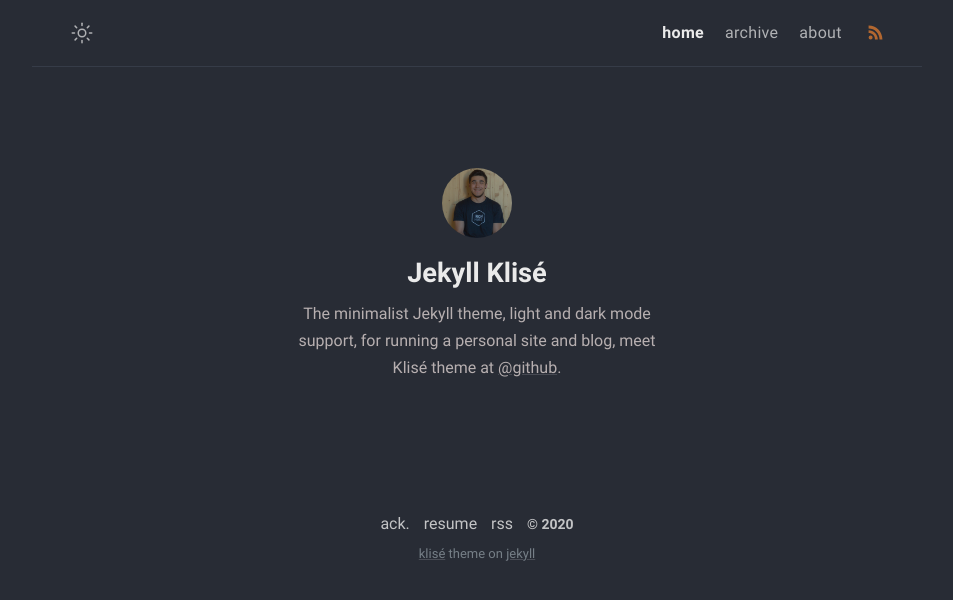
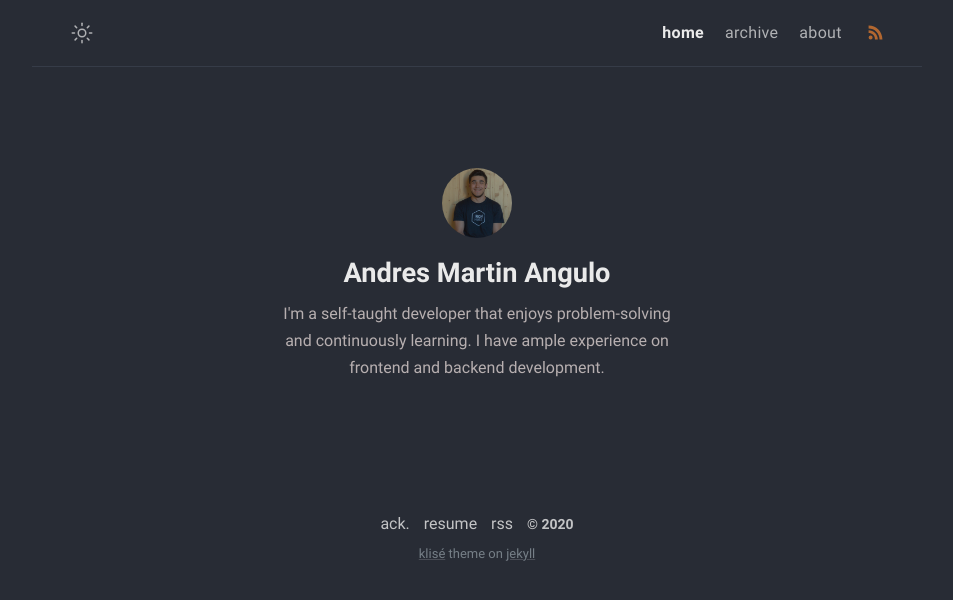
Before and after one commit to MonkeyAndres/MonkeyAndres.github.io, a Jekyll site: the page built from index.md, in a window 1280 px wide. Shown: the top 600 px of the page, without its empty margins (163-1116 px from the left). Built offline with Jekyll 4.4.1, drawn with Linux system fonts in a browser that asks for light colours.

Commit message:
Configure jekyll theme

```diff
--- a/_config.yml
+++ b/_config.yml
@@ -1,31 +1,29 @@
 # Site settings
-title: Klise Theme # site title
+title: MonkeyAndres # site title
 description: >- # site description
-  He's writing in Bahasa about web technology and experience as a journal
-  for documentation things that he learned, meet him <a href="https://github.com/piharpi" target="_blank" rel="noopener">@github</a>.
+  I'm a self-taught developer that enjoys problem-solving and continuously learning. I have ample experience on frontend and backend development.
 lang: en-US # default lang
-timezone: Asia/Jakarta # set your timezone
-image: assets/img/ogp.png # This image used for Open Graph more info https://ogp.me/
-repo: https://github.com/piharpi/jekyll-klise # site repo [optional]
+timezone: Europe/Madrid # set your timezone
+image: # This image used for Open Graph more info https://ogp.me/
+repo: https://github.com/monkeyandres/monkeyandres.github.io # site repo [optional]
 mode: dark # default theme "dark" | "light"
 
 # Profile settings
 author:
-  name: Jekyll Klisé # author name
+  name: Andres Martin Angulo # author name
   bio: >- # tell to the world
-    The minimalist Jekyll theme, light and dark mode support, for running a personal site and blog,
-    meet Klisé theme at <a href="https://github.com/piharpi/jekyll-klise" target="_blank" rel="noopener">@github</a>.
-  username: username # general username
-  github: github_username # github username
-  twitter: twitter_username # twitter username
-  facebook: facebook_username # facebook username
-  email: your-email@email.com # email adress
+    I'm a self-taught developer that enjoys problem-solving and continuously learning. I have ample experience on frontend and backend development.
+  username: monkeyandres # general username
+  github: monkeyandres # github username
+  twitter: # twitter username
+  facebook: # facebook username
+  email: monkeyandres@protonmail.com # email adress
   avatar: /assets/img/avatar.jpg # change with your own avatar
 
 # URL settings
-url: "https://klise.now.sh" #
+url: "https://monkeyandres.com" #
 baseurl:
-permalink: /:title/
+permalink: /post/:title/
 google_analytics: # leave it blank if not wish
 fb_appid:
 
@@ -50,17 +48,17 @@
 
 # Jekyll Compose default front matter
 jekyll_compose:
-  post_default_front_matter:
-    modified:
-    tags: []
-    description:
-  draft_default_front_matter:
-    modified:
-    tags: []
-    description:
+  default_front_matter:
+    posts:
+      description:
+      pin: false
+      tags: []
+    drafts:
+      description:
+      tags: []
 
 # Homepage limit posts
-number_of_posts: 5
+number_of_posts: 6
 
 # Build settings
 # theme: klise
```
